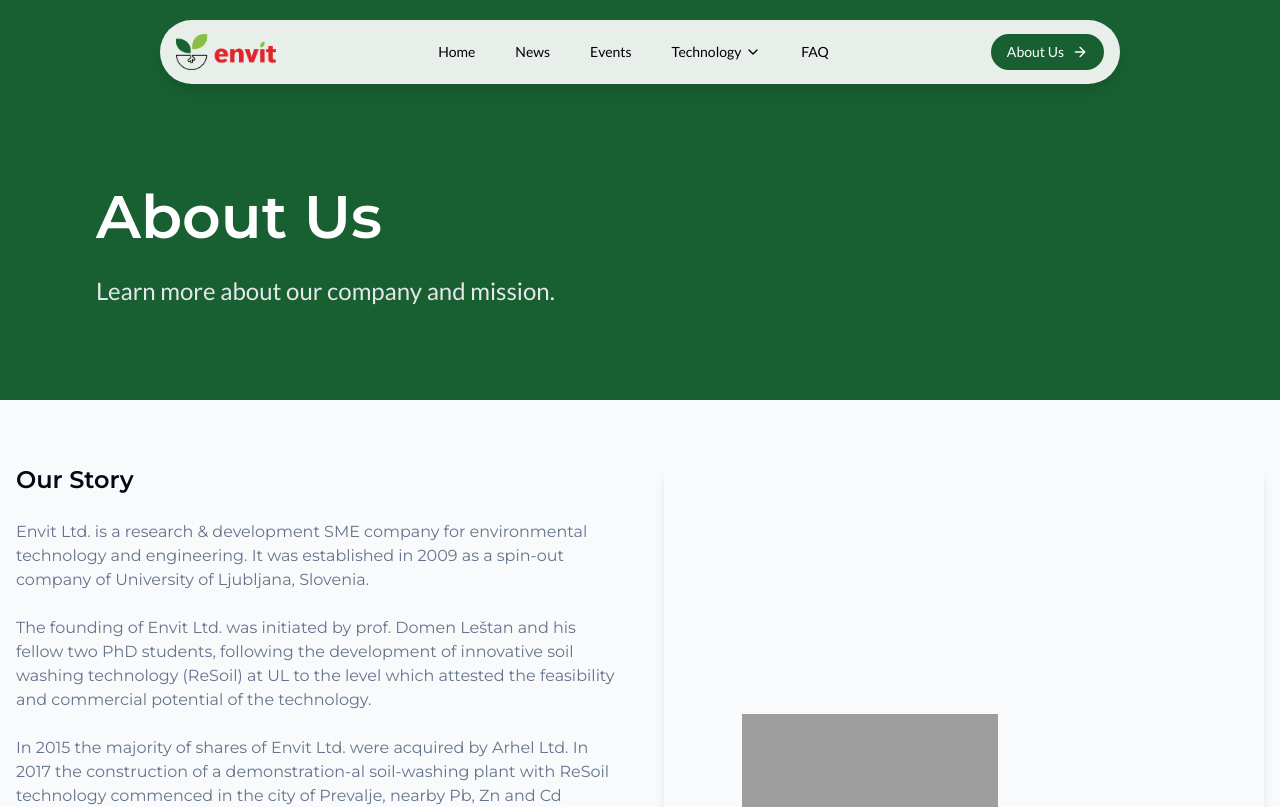
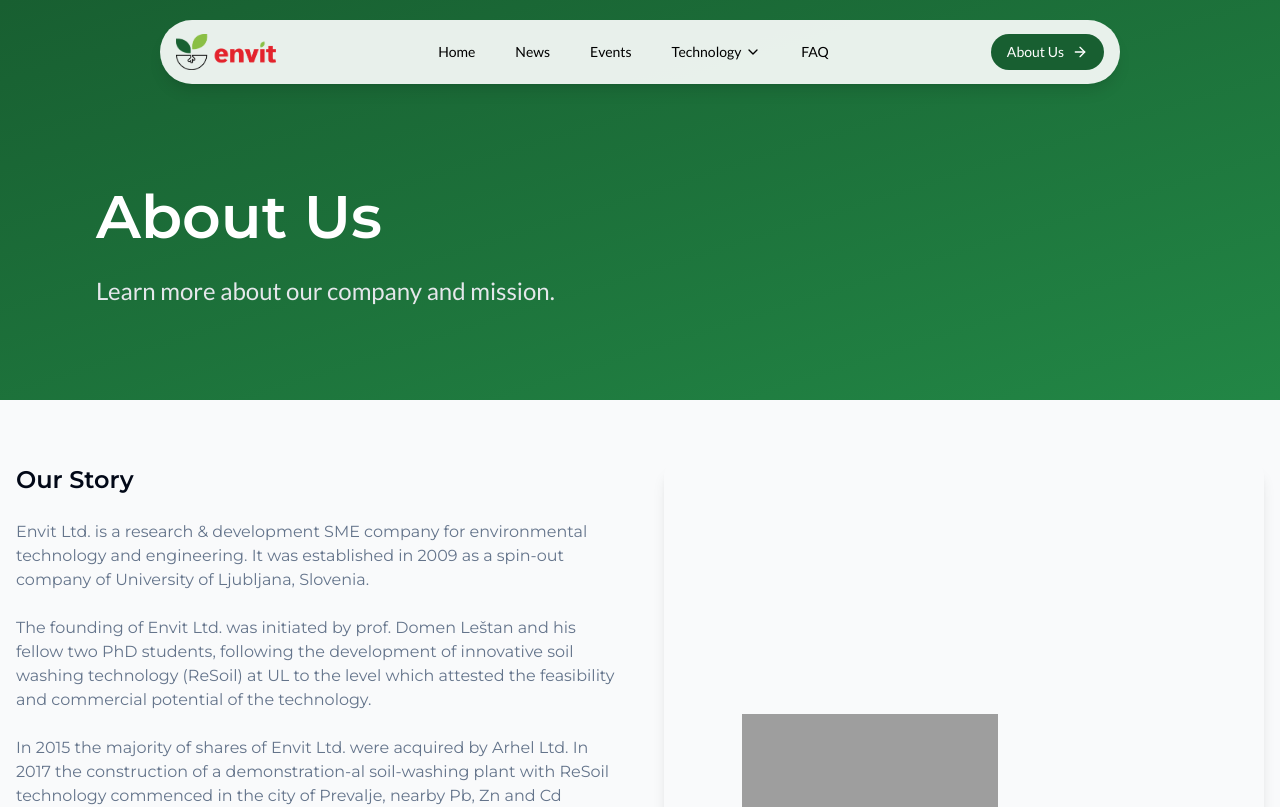
Before and after one commit to borkopp/envit, a Next.js app: page /about-us in a window 1280 px wide. Shown: the top 807 px of the page. Built offline with nearby package versions, Linux system fonts and the light colour scheme; grey boxes are pictures that could not be loaded.

Commit message:
added background gradient

```diff
--- a/app/components/Expertise.tsx
+++ b/app/components/Expertise.tsx
@@ -10,7 +10,7 @@ export default function Expertise() {
     >
       {/* Background Image Layer */}
       <div
-        className="absolute inset-0 bg-cover bg-center"
+        className="absolute inset-0 bg-cover bg-center "
         // style={{backgroundImage: "url('/hero-bg.jpeg')"}}
       />
       {/* Overlay Layer */}
--- a/app/components/NewHero.tsx
+++ b/app/components/NewHero.tsx
@@ -3,9 +3,8 @@ import Link from "next/link";
 
 const NewHero = () => {
   return (
-    // <section className="relative h-[90vh] bg-cover bg-center font-montserrat" style={{backgroundImage: "url('/hero-bg.jpeg')"}}>
-    <section className="relative h-[90vh] bg-cover bg-center font-montserrat" >
-      <div className="absolute inset-0 bg-primary"></div>
+    <section className="relative h-[90vh] bg-cover bg-center font-montserrat">
+      <div className="absolute inset-0 bg-[#1B4B2A] bg-gradient-to-br from-[hsl(141.13,59.66%,23.33%)] via-[hsl(141.13,59.66%,28%)] to-[hsl(141.13,59.66%,33%)]" />
       <div className="relative z-10 h-full flex flex-col justify-center items-center text-center text-white px-4">
         <div data-aos="fade-up" data-aos-delay="100" className="mb-12 border-2 border-white/30 rounded-full px-4 py-2">
           <Link href="/technology-description" className="text-white/60 text-sm hover:text-green-300 transition duration-300">
--- a/app/components/RecognitionAndAwards.tsx
+++ b/app/components/RecognitionAndAwards.tsx
@@ -49,10 +49,10 @@ export default function RecognitionAndAwards() {
   return (
     <section className="relative py-24">
       <div
-        className="absolute inset-0 bg-cover bg-center"
+        className="absolute inset-0 bg-cover bg-center bg-[#1B4B2A] bg-gradient-to-br from-[hsl(141.13,59.66%,23.33%)] via-[hsl(141.13,59.66%,28%)] to-[hsl(141.13,59.66%,33%)]"
         // style={{backgroundImage: "url('/hero-bg.jpeg')"}}
       />
-      <div className="absolute inset-0 bg-primary"></div>
+
 
       <div className="container mx-auto px-4 relative z-10">
         <div className="space-y-4 items-center text-center mb-14">
--- a/app/components/SubpageHeader.tsx
+++ b/app/components/SubpageHeader.tsx
@@ -11,10 +11,9 @@ export default function SubpageHeader({
 }: SubpageHeaderProps) {
   return (
     <section
-      className="relative h-[50vh] bg-cover bg-center font-montserrat"
+      className="relative h-[50vh] bg-cover bg-center font-montserrat bg-[#1B4B2A] bg-gradient-to-br from-[hsl(141.13,59.66%,23.33%)] via-[hsl(141.13,59.66%,28%)] to-[hsl(141.13,59.66%,33%)]"
       // style={{backgroundImage: `url('${backgroundImage}')`}}
     >
-      <div className="absolute inset-0 bg-primary"></div>
       <div className="relative z-10 h-full flex flex-col justify-center container mx-auto px-6 md:px-16 lg:px-24 pt-24">
         <div className="max-w-3xl">
           <h1 className="text-6xl font-semibold text-white mb-6">
--- a/app/components/Testimonials.tsx
+++ b/app/components/Testimonials.tsx
@@ -62,11 +62,9 @@ const Testimonials = () => {
     <section className="relative py-24" id="testimonials">
       {/* Background Image Layer */}
       <div
-        className="absolute inset-0 bg-cover bg-center"
+        className="absolute inset-0 bg-cover bg-center bg-[#1B4B2A] bg-gradient-to-br from-[hsl(141.13,59.66%,23.33%)] via-[hsl(141.13,59.66%,28%)] to-[hsl(141.13,59.66%,33%)]"
         // style={{backgroundImage: "url('/hero-bg.jpeg')"}}
       />
-      {/* Overlay Layer */}
-      <div className="absolute inset-0 bg-primary"></div>
 
       {/* Content Layer */}
       <div className="container mx-auto px-4 sm:px-6 lg:px-8 relative z-10">
```
